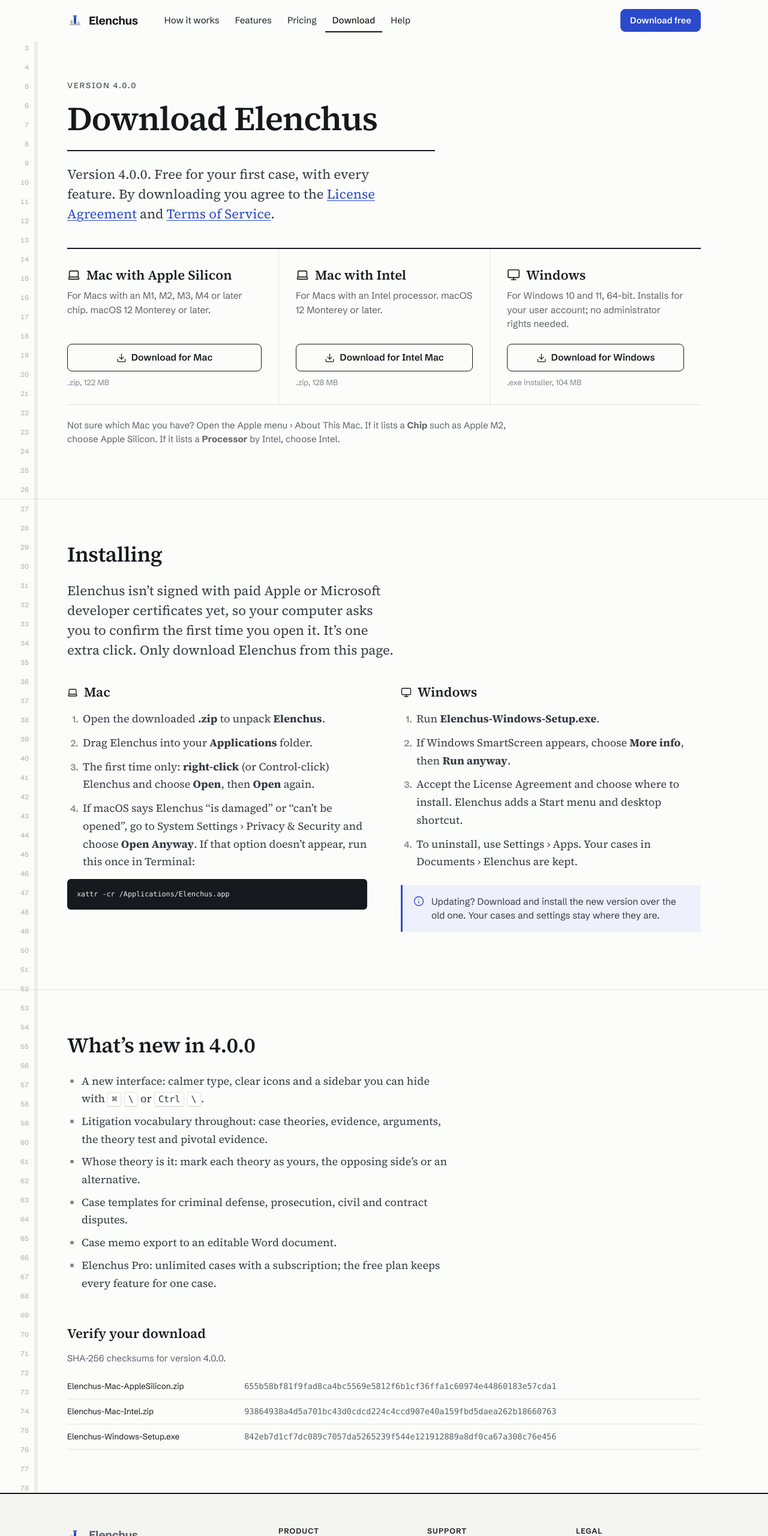
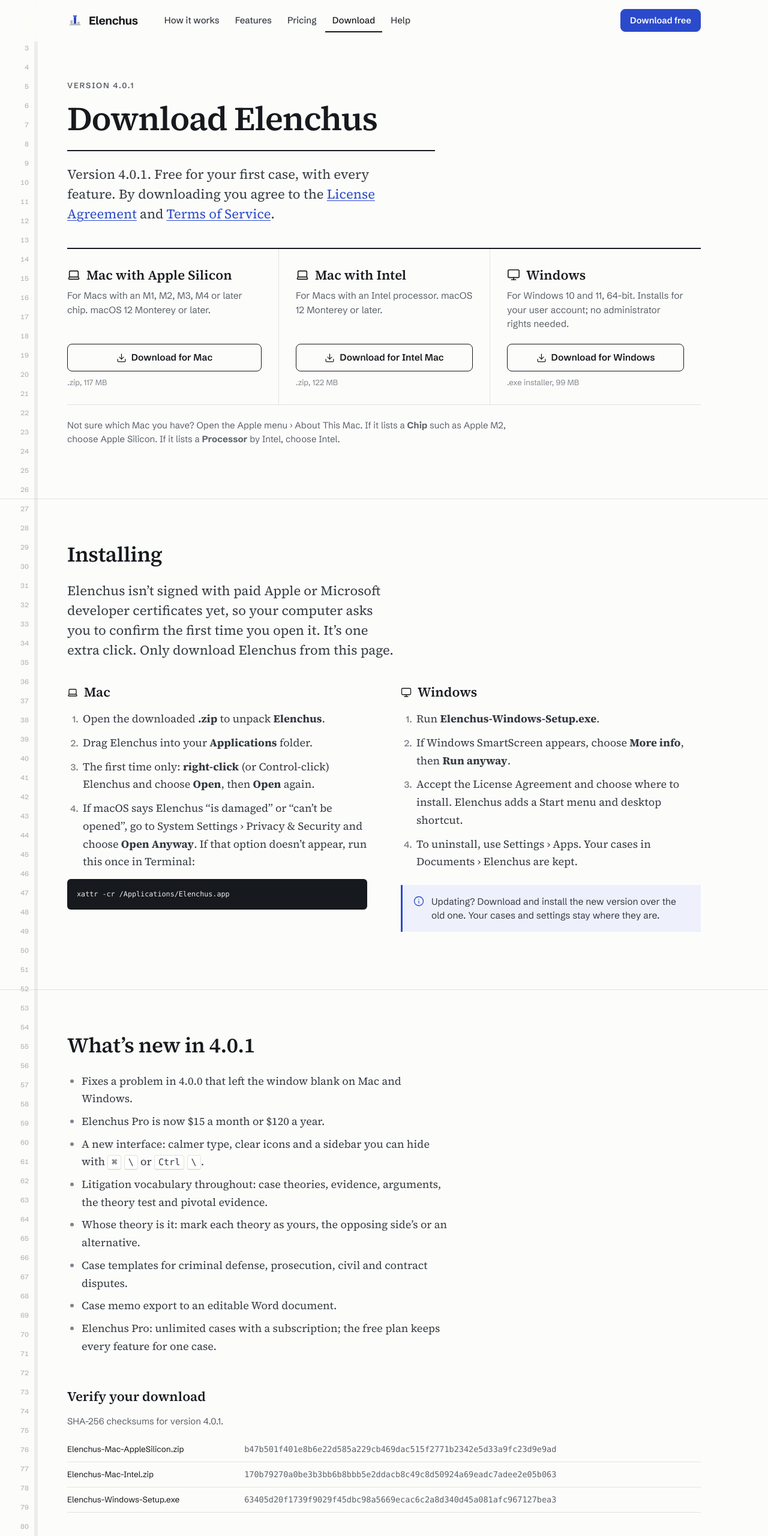
Before and after one commit to Eeleenchus/eeleenchus.github.io, a plain HTML site: page download.html in a window 1280 px wide. Shown: the top 2560 px of the page at 60% size. Drawn offline with Linux system fonts and the light colour scheme.

Commit message:
Elenchus 4.0.1: Pro at $15/month or $120/year

```diff
--- a/config.json
+++ b/config.json
@@ -5,7 +5,7 @@
   "checkout_monthly": "",
   "checkout_yearly": "",
   "pricing_url": "https://eeleenchus.github.io/pricing.html",
-  "latest": "4.0.0",
+  "latest": "4.0.1",
   "download_url": "https://eeleenchus.github.io/download.html",
   "terms_version": "2026-11-01"
 }
--- a/download.html
+++ b/download.html
@@ -4,12 +4,12 @@
 <meta charset="utf-8">
 <meta name="viewport" content="width=device-width, initial-scale=1">
 <title>Download Elenchus for Mac and Windows</title>
-<meta name="description" content="Download Elenchus 4.0.0 for Mac (Apple Silicon or Intel) or Windows. Free for your first case.">
+<meta name="description" content="Download Elenchus 4.0.1 for Mac (Apple Silicon or Intel) or Windows. Free for your first case.">
 <link rel="canonical" href="https://eeleenchus.github.io/download.html">
 <meta property="og:type" content="website">
 <meta property="og:site_name" content="Elenchus">
 <meta property="og:title" content="Download Elenchus for Mac and Windows">
-<meta property="og:description" content="Download Elenchus 4.0.0 for Mac (Apple Silicon or Intel) or Windows. Free for your first case.">
+<meta property="og:description" content="Download Elenchus 4.0.1 for Mac (Apple Silicon or Intel) or Windows. Free for your first case.">
 <meta property="og:url" content="https://eeleenchus.github.io/download.html">
 <meta property="og:image" content="https://eeleenchus.github.io/img/og.png">
 <meta name="twitter:card" content="summary_large_image">
@@ -18,8 +18,8 @@
 <link rel="apple-touch-icon" href="img/apple-touch-icon.png">
 <link rel="preload" href="fonts/source-serif-4-latin-600-normal.woff2" as="font" type="font/woff2" crossorigin>
 <link rel="preload" href="fonts/source-serif-4-latin-400-normal.woff2" as="font" type="font/woff2" crossorigin>
-<link rel="stylesheet" href="assets/site.css?v=1793652446">
-<script src="assets/site.js?v=1793652446" defer></script>
+<link rel="stylesheet" href="assets/site.css?v=1793666538">
+<script src="assets/site.js?v=1793666538" defer></script>
 </head>
 <body>
 <div class="rail" aria-hidden="true"></div>
@@ -41,7 +41,7 @@
   </div>
 </header>
 <main id="main">
-<div class="wrap"><header class="doc-head"><p class="court">Version 4.0.0</p><h1 class="doc-title">Download Elenchus</h1><p class="lede">Version 4.0.0. Free for your first case, with every feature. By downloading you agree to the <a href="eula.html">License Agreement</a> and <a href="terms.html">Terms of Service</a>.</p></header></div>
+<div class="wrap"><header class="doc-head"><p class="court">Version 4.0.1</p><h1 class="doc-title">Download Elenchus</h1><p class="lede">Version 4.0.1. Free for your first case, with every feature. By downloading you agree to the <a href="eula.html">License Agreement</a> and <a href="terms.html">Terms of Service</a>.</p></header></div>
 <section style="padding:0 0 72px">
   <div class="wrap">
     <div class="dl-grid">
@@ -49,19 +49,19 @@
         <div class="os"><svg class="i" aria-hidden="true" xmlns="http://www.w3.org/2000/svg" viewBox="0 0 24 24" fill="none" stroke="currentColor" stroke-width="2" stroke-linecap="round" stroke-linejoin="round" > <path d="M20 16V7a2 2 0 0 0-2-2H6a2 2 0 0 0-2 2v9m16 0H4m16 0 1.28 2.55a1 1 0 0 1-.9 1.45H3.62a1 1 0 0 1-.9-1.45L4 16" /> </svg>Mac with Apple Silicon</div>
         <p>For Macs with an M1, M2, M3, M4 or later chip. macOS 12 Monterey or later.</p>
         <a class="btn" href="https://github.com/eeleenchus/eeleenchus.github.io/releases/latest/download/Elenchus-Mac-AppleSilicon.zip"><svg class="i" aria-hidden="true" xmlns="http://www.w3.org/2000/svg" viewBox="0 0 24 24" fill="none" stroke="currentColor" stroke-width="2" stroke-linecap="round" stroke-linejoin="round" > <path d="M21 15v4a2 2 0 0 1-2 2H5a2 2 0 0 1-2-2v-4" /> <polyline points="7 10 12 15 17 10" /> <line x1="12" x2="12" y1="15" y2="3" /> </svg>Download for Mac</a>
-        <div class="meta">.zip, 122 MB</div>
+        <div class="meta">.zip, 117 MB</div>
       </div>
       <div class="dl" data-os="mac-intel">
         <div class="os"><svg class="i" aria-hidden="true" xmlns="http://www.w3.org/2000/svg" viewBox="0 0 24 24" fill="none" stroke="currentColor" stroke-width="2" stroke-linecap="round" stroke-linejoin="round" > <path d="M20 16V7a2 2 0 0 0-2-2H6a2 2 0 0 0-2 2v9m16 0H4m16 0 1.28 2.55a1 1 0 0 1-.9 1.45H3.62a1 1 0 0 1-.9-1.45L4 16" /> </svg>Mac with Intel</div>
         <p>For Macs with an Intel processor. macOS 12 Monterey or later.</p>
         <a class="btn" href="https://github.com/eeleenchus/eeleenchus.github.io/releases/latest/download/Elenchus-Mac-Intel.zip"><svg class="i" aria-hidden="true" xmlns="http://www.w3.org/2000/svg" viewBox="0 0 24 24" fill="none" stroke="currentColor" stroke-width="2" stroke-linecap="round" stroke-linejoin="round" > <path d="M21 15v4a2 2 0 0 1-2 2H5a2 2 0 0 1-2-2v-4" /> <polyline points="7 10 12 15 17 10" /> <line x1="12" x2="12" y1="15" y2="3" /> </svg>Download for Intel Mac</a>
-        <div class="meta">.zip, 128 MB</div>
+        <div class="meta">.zip, 122 MB</div>
       </div>
       <div class="dl" data-os="win">
         <div class="os"><svg class="i" aria-hidden="true" xmlns="http://www.w3.org/2000/svg" viewBox="0 0 24 24" fill="none" stroke="currentColor" stroke-width="2" stroke-linecap="round" stroke-linejoin="round" > <rect width="20" height="14" x="2" y="3" rx="2" /> <line x1="8" x2="16" y1="21" y2="21" /> <line x1="12" x2="12" y1="17" y2="21" /> </svg>Windows</div>
         <p>For Windows 10 and 11, 64-bit. Installs for your user account; no administrator rights needed.</p>
         <a class="btn" href="https://github.com/eeleenchus/eeleenchus.github.io/releases/latest/download/Elenchus-Windows-Setup.exe"><svg class="i" aria-hidden="true" xmlns="http://www.w3.org/2000/svg" viewBox="0 0 24 24" fill="none" stroke="currentColor" stroke-width="2" stroke-linecap="round" stroke-linejoin="round" > <path d="M21 15v4a2 2 0 0 1-2 2H5a2 2 0 0 1-2-2v-4" /> <polyline points="7 10 12 15 17 10" /> <line x1="12" x2="12" y1="15" y2="3" /> </svg>Download for Windows</a>
-        <div class="meta">.exe installer, 104 MB</div>
+        <div class="meta">.exe installer, 99 MB</div>
       </div>
     </div>
     <p class="small muted" style="margin-top:22px;max-width:46rem">Not sure which Mac you have? Open the Apple menu › About This Mac. If it lists a <b>Chip</b> such as Apple M2, choose Apple Silicon. If it lists a <b>Processor</b> by Intel, choose Intel.</p>
@@ -99,9 +99,11 @@
 
 <section class="section" id="whats-new">
   <div class="wrap">
-    <h2 class="section-title">What’s new in 4.0.0</h2>
+    <h2 class="section-title">What’s new in 4.0.1</h2>
     <div class="prose">
       <ul>
+        <li>Fixes a problem in 4.0.0 that left the window blank on Mac and Windows.</li>
+        <li>Elenchus Pro is now $15 a month or $120 a year.</li>
         <li>A new interface: calmer type, clear icons and a sidebar you can hide with <kbd>⌘</kbd> <kbd>\</kbd> or <kbd>Ctrl</kbd> <kbd>\</kbd>.</li>
         <li>Litigation vocabulary throughout: case theories, evidence, arguments, the theory test and pivotal evidence.</li>
         <li>Whose theory is it: mark each theory as yours, the opposing side’s or an alternative.</li>
@@ -111,11 +113,11 @@
       </ul>
     </div>
     <h3 class="h3" style="margin:56px 0 8px">Verify your download</h3>
-    <p class="small muted">SHA-256 checksums for version 4.0.0.</p>
+    <p class="small muted">SHA-256 checksums for version 4.0.1.</p>
     <table class="sums">
-      <tr><td>Elenchus-Mac-AppleSilicon.zip</td><td>655b58bf81f9fad8ca4bc5569e5812f6b1cf36ffa1c60974e44860183e57cda1</td></tr>
-      <tr><td>Elenchus-Mac-Intel.zip</td><td>93864938a4d5a701bc43d0cdcd224c4ccd907e40a159fbd5daea262b18660763</td></tr>
-      <tr><td>Elenchus-Windows-Setup.exe</td><td>842eb7d1cf7dc089c7057da5265239f544e121912889a8df0ca67a308c76e456</td></tr>
+      <tr><td>Elenchus-Mac-AppleSilicon.zip</td><td>b47b501f401e8b6e22d585a229cb469dac515f2771b2342e5d33a9fc23d9e9ad</td></tr>
+      <tr><td>Elenchus-Mac-Intel.zip</td><td>170b79270a0be3b3bb6b8bbb5e2ddacb8c49c8d50924a69eadc7adee2e05b063</td></tr>
+      <tr><td>Elenchus-Windows-Setup.exe</td><td>63405d20f1739f9029f45dbc98a5669ecac6c2a8d340d45a081afc967127bea3</td></tr>
     </table>
   </div>
 </section>
```
Also changed, not shown: index.html (+4 -4 lines), pricing.html (+8 -8 lines), terms.html (+3 -3 lines).
